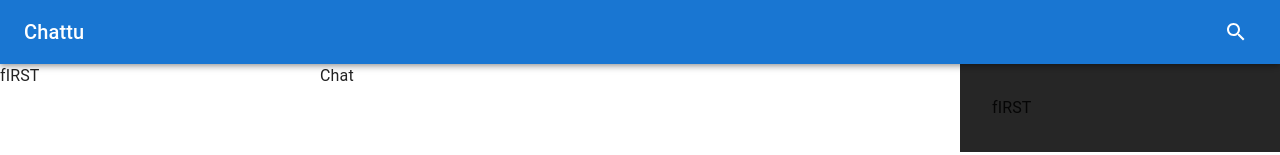
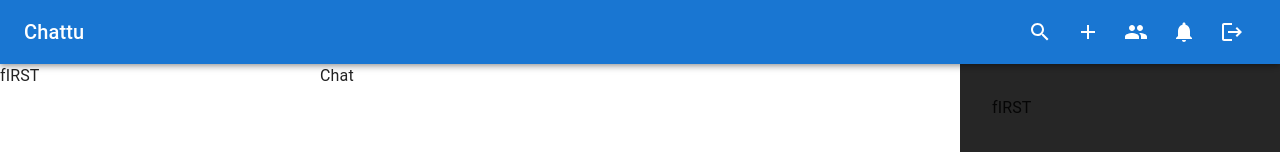
Before and after one commit to zeeshan7791/Advance-chat-app, a React (Vite) app in the folder client/: page /chat/1 in a window 1280 px wide. Shown: the top 155 px of the page. Built offline with nearby package versions, Linux system fonts and the light colour scheme.

Commit message:
implent header section

```diff
--- a/client/src/components/layout/Header.jsx
+++ b/client/src/components/layout/Header.jsx
@@ -1,12 +1,45 @@
-import React from 'react';
-import { AppBar, Box, IconButton, Toolbar, Typography } from '@mui/material';
-import { orange } from '@mui/material/colors';
-import {Menu as MenuIcon,Search as SearchIcon} from "@mui/icons-material"
+import React, { lazy, Suspense, useState } from "react";
+import {
+  AppBar,
+  Box,
+  IconButton,
+  Toolbar,
+  Tooltip,
+  Typography,
+} from "@mui/material";
+import { orange } from "@mui/material/colors";
+import {
+  Add as AddIcon,
+  Menu as MenuIcon,
+  Search as SearchIcon,
+  Group as GroupIcon,
+  Logout as LogoutIcon,
+  Notifications as NotificationIcon
+} from "@mui/icons-material";
+import {useNavigate} from "react-router-dom"
+
+const SearchDialog=lazy(()=>import("../specific/SearchDialog"))
+const NotficationsDailog=lazy(()=>import("../specific/Notfications"))
+const NewGroupDailog=lazy(()=>import("../specific/NewGroup"))
 const Header = () => {
-  const handMobile=()=>console.log("clciked")
-  const openSearchDialog=()=>console.log("openSearchDialog")
+  const navigate=useNavigate()
+  const [isMobile,setIsMobile]=useState(false)
+  const [isSearch,setIsSearch]=useState(false)
+  const [isNewGroup,setIsNewgroup]=useState(false)
+  const [isNotification,setIsNotification]=useState(false)
+  const handMobile = () =>{ setIsMobile((prev)=>!prev)};
+  const openSearch = () => {setIsSearch((prev)=>!prev)};
+  const openNewGroup = () => {
+    setIsNewgroup((prev)=>!prev)
+  };
+  const openNotifications = () => {
+    setIsNotification((prev)=>!prev)
+  };
+  const navigateToGroups = () => navigate("/groups");
+  const logoutHandler = () => navigate("/logout");
   return (
-    <Box sx={{ flexGrow: 1, height: '4rem', width: '100%' }}>
+    <>
+    <Box sx={{ flexGrow: 1, height: "4rem", width: "100%" }}>
       <AppBar
         position="static"
         sx={{
@@ -16,25 +49,91 @@ const Header = () => {
         <Toolbar>
           <Typography
             variant="h6"
-            sx={{ display: { xs: 'none', sm: 'block' } }}
+            sx={{ display: { xs: "none", sm: "block" } }}
           >
             Chattu
           </Typography>
-          <Box sx={{
-            display:{xs:"block", sm:"none"}
-          }}>
-            <IconButton color='inherit' onClick={handMobile}>
-              <MenuIcon/>
+          <Box
+            sx={{
+              display: { xs: "block", sm: "none" },
+            }}
+          >
+            <IconButton color="inherit" onClick={handMobile}>
+              <MenuIcon />
             </IconButton>
           </Box>
-          <Box sx={{flexGrow:1}}></Box>
-          <Box> <IconButton color='inherit' onClick={openSearchDialog}>
-              <SearchIcon/>
-            </IconButton></Box>
+          <Box sx={{ flexGrow: 1 }}></Box>
+          <Box>
+            {" "}
+            <IconBtn
+            title={"Search"}
+            icon={<SearchIcon />}
+            onClick={openSearch}
+            />
+             <IconBtn
+            title={"New Group"}
+            icon={ <AddIcon />}
+            onClick={openNewGroup}
+            />
+              <IconBtn
+            title={"Manage Groups"}
+            icon={    <GroupIcon />}
+            onClick={navigateToGroups}
+            />
+                <IconBtn
+            title={"Notifications"}
+            icon={    <NotificationIcon />}
+            onClick={openNotifications}
+            />
+              <IconBtn
+            title={"Logout"}
+            icon={    <LogoutIcon />}
+            onClick={logoutHandler}
+            />
+
+
+          </Box>
         </Toolbar>
       </AppBar>
     </Box>
+    {
+    isSearch&& (
+    <Suspense fallback={<div>loading....</div>}>
+
+    <SearchDialog/>
+    </Suspense>
+    )
+    }
+    {
+    isNotification&& (
+    <Suspense fallback={<div>loading....</div>}>
+
+    <NotficationsDailog/>
+    </Suspense>
+    )
+    }
+    {
+    isNewGroup&& (
+    <Suspense fallback={<div>loading....</div>}>
+
+    <NewGroupDailog/>
+    </Suspense>
+    )
+    }
+    </>
   );
 };
+// eslint-disable-next-line react/prop-types
+const IconBtn=({title,icon,onClick})=>{
+  return(
+    <Tooltip title={title}>
+
+    <IconButton color="inherit" size="large" onClick={onClick}>
+     {icon}
+    </IconButton>
+  </Tooltip>
+  )
+
+}
 
 export default Header;
```
